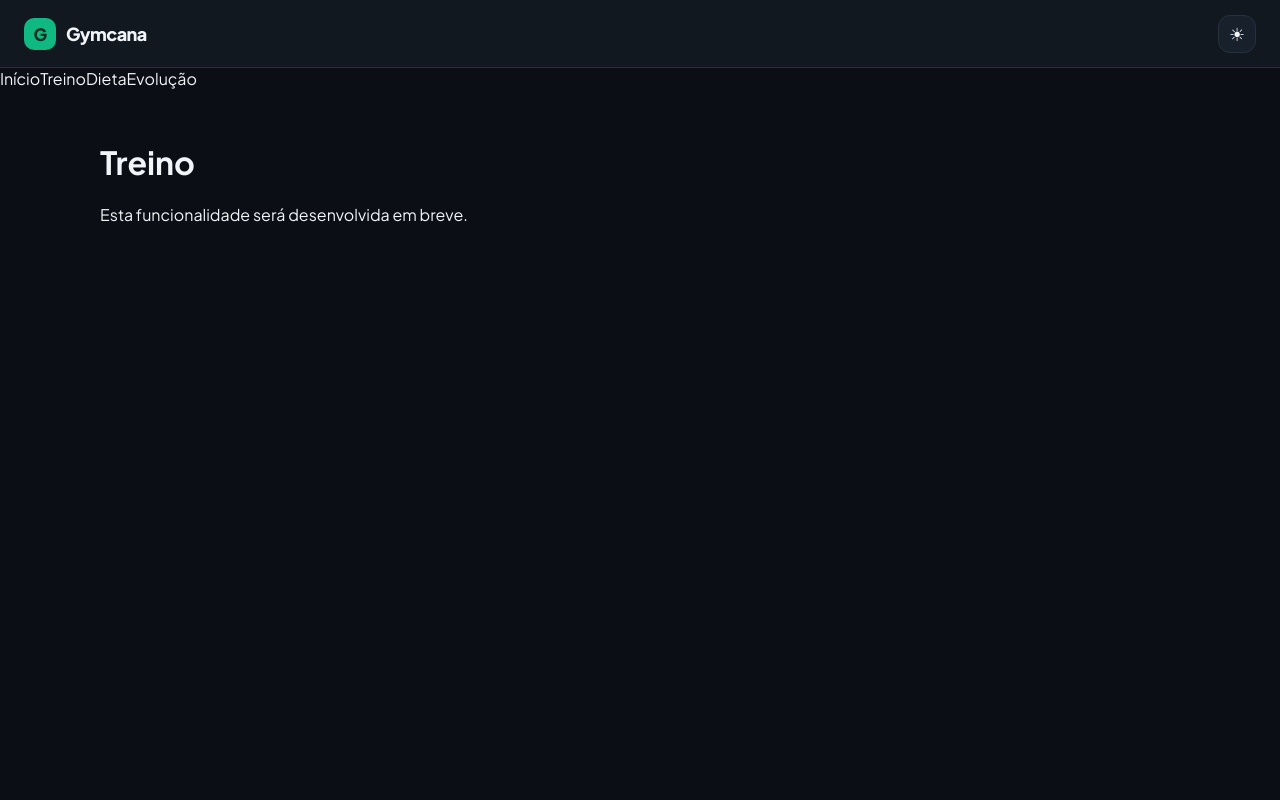
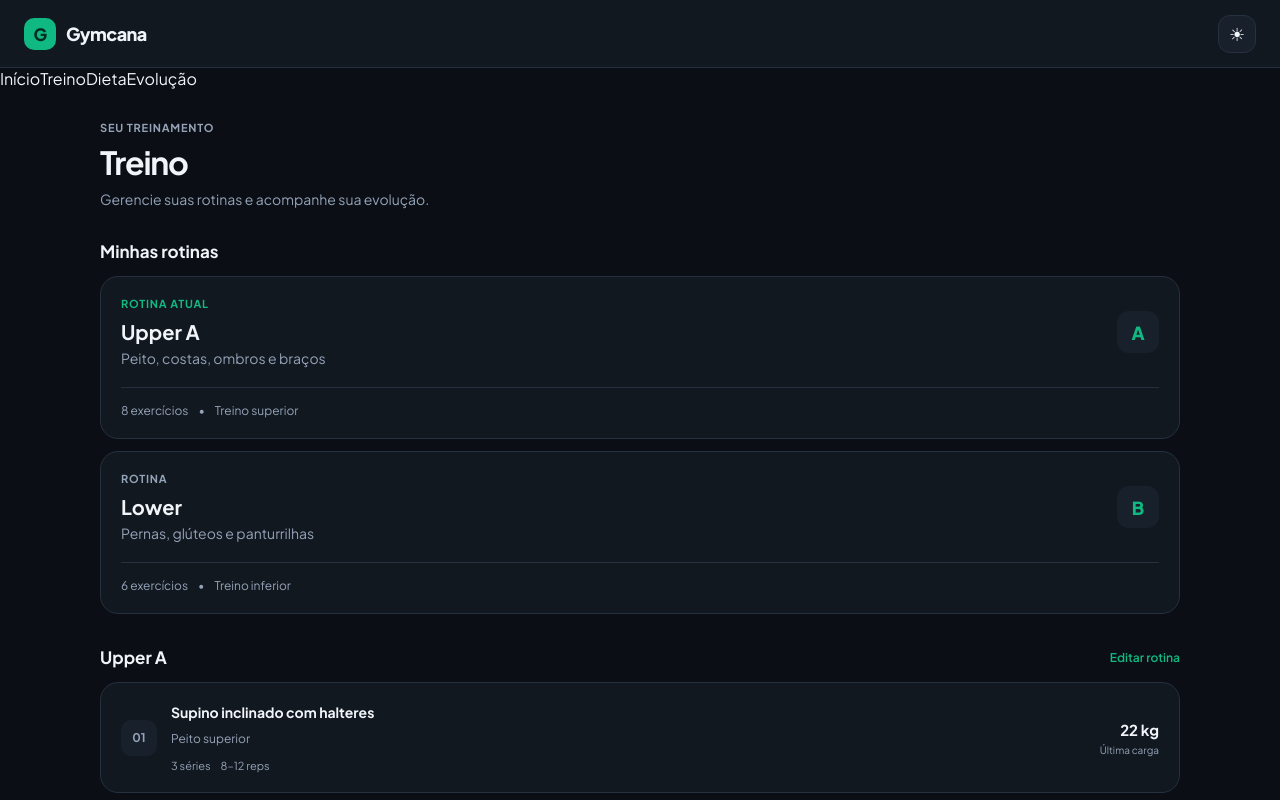
Before and after one commit to BrunoCTb/gymcana-frontend, a React (Vite) app: page /training in a window 1280 px wide. Shown: the top 800 px of the page. Built offline with nearby package versions, Linux system fonts and the light colour scheme.

Commit message:
feat: implement initial training page

```diff
--- a/src/app/router/index.tsx
+++ b/src/app/router/index.tsx
@@ -3,16 +3,20 @@ import AppLayout from '../layouts/AppLayout'
 import HomePage from '../../modules/home/pages/HomePage'
 import NotFoundPage from '../../modules/home/pages/NotFoundPage'
 import PlaceholderPage from '../../modules/home/pages/PlaceholderPage'
+import TrainingPage from '../../modules/training/pages/TrainingPage'
 
 function AppRouter() {
   return (
     <BrowserRouter>
       <Routes>
         <Route element={<AppLayout />}>
-          <Route path="/" element={<HomePage />} />
+          <Route
+            path="/"
+            element={<HomePage />}
+            />
           <Route
             path="/training"
-            element={<PlaceholderPage title="Treino" />}
+            element={<TrainingPage />}
           />
           <Route
             path="/nutrition"
@@ -23,7 +27,6 @@ function AppRouter() {
             element={<PlaceholderPage title="Evolução" />}
           />
         </Route>
-
         <Route path="*" element={<NotFoundPage />} />
       </Routes>
     </BrowserRouter>
--- /dev/null
+++ b/src/modules/training/pages/TrainingPage.module.css
@@ -0,0 +1,155 @@
+
+.page {
+  display: flex;
+  flex-direction: column;
+  gap: 32px;
+}
+
+.heading h1 {
+  margin: 8px 0;
+  font-size: clamp(25px, 4vw, 32px);
+  letter-spacing: -1.2px;
+}
+
+.heading p,
+.routineHeader p {
+  margin: 0;
+  color: var(--color-text-muted);
+  font-size: 14px;
+}
+
+.eyebrow,
+.cardLabel,
+.activeLabel {
+  display: block;
+  color: var(--color-text-muted);
+  font-size: 11px;
+  font-weight: 700;
+  letter-spacing: 0.8px;
+}
+
+.activeLabel {
+  color: var(--color-primary);
+}
+
+.section {
+  display: flex;
+  flex-direction: column;
+  gap: 14px;
+}
+
+.routineList,
+.exerciseList {
+  display: flex;
+  flex-direction: column;
+  gap: 12px;
+}
+
+.routineHeader {
+  display: flex;
+  align-items: center;
+  justify-content: space-between;
+  gap: 16px;
+}
+
+.routineHeader h2 {
+  margin: 9px 0 5px;
+  font-size: 20px;
+}
+
+.routineBadge {
+  display: grid;
+  width: 42px;
+  height: 42px;
+  place-items: center;
+  border-radius: var(--radius-md);
+  background: var(--color-surface-elevated);
+  color: var(--color-primary);
+  font-size: 18px;
+  font-weight: 800;
+}
+
+.routineFooter {
+  display: flex;
+  gap: 10px;
+  margin-top: 20px;
+  padding-top: 15px;
+  border-top: 1px solid var(--color-border);
+  color: var(--color-text-muted);
+  font-size: 12px;
+}
+
+.exercise {
+  display: flex;
+  align-items: center;
+  gap: 14px;
+}
+
+.exerciseNumber {
+  display: grid;
+  flex-shrink: 0;
+  width: 36px;
+  height: 36px;
+  place-items: center;
+  border-radius: 10px;
+  background: var(--color-surface-elevated);
+  color: var(--color-text-muted);
+  font-size: 12px;
+  font-weight: 700;
+}
+
+.exerciseInfo {
+  flex: 1;
+  min-width: 0;
+}
+
+.exerciseInfo h3 {
+  margin: 0 0 5px;
+  font-size: 14px;
+  font-weight: 700;
+}
+
+.exerciseInfo > span {
+  color: var(--color-text-muted);
+  font-size: 12px;
+}
+
+.exerciseDetails {
+  display: flex;
+  flex-wrap: wrap;
+  gap: 10px;
+  margin-top: 12px;
+  color: var(--color-text-muted);
+  font-size: 11px;
+}
+
+.load {
+  display: flex;
+  flex-direction: column;
+  align-items: flex-end;
+  gap: 5px;
+  flex-shrink: 0;
+}
+
+.load strong {
+  font-size: 15px;
+}
+
+.load span {
+  color: var(--color-text-muted);
+  font-size: 10px;
+}
+
+@media (max-width: 400px) {
+  .exercise {
+    gap: 9px;
+  }
+
+  .exerciseInfo h3 {
+    font-size: 13px;
+  }
+
+  .load strong {
+    font-size: 13px;
+  }
+}
--- /dev/null
+++ b/src/modules/training/pages/TrainingPage.tsx
@@ -0,0 +1,129 @@
+
+import Card from '../../../components/ui/Card'
+import SectionHeader from '../../../components/ui/SectionHeader'
+import styles from './TrainingPage.module.css'
+
+const exercises = [
+  {
+    name: 'Supino inclinado com halteres',
+    muscle: 'Peito superior',
+    sets: '3 séries',
+    reps: '8–12 reps',
+    load: '22 kg',
+  },
+  {
+    name: 'Puxada alta aberta',
+    muscle: 'Costas',
+    sets: '3 séries',
+    reps: '8–12 reps',
+    load: '45 kg',
+  },
+  {
+    name: 'Desenvolvimento máquina',
+    muscle: 'Ombros',
+    sets: '3 séries',
+    reps: '8–12 reps',
+    load: '30 kg',
+  },
+  {
+    name: 'Rosca Scott',
+    muscle: 'Bíceps',
+    sets: '3 séries',
+    reps: '8–12 reps',
+    load: '20 kg',
+  },
+  {
+    name: 'Tríceps corda',
+    muscle: 'Tríceps',
+    sets: '3 séries',
+    reps: '10–12 reps',
+    load: '25 kg',
+  },
+]
+
+function TrainingPage() {
+  return (
+    <div className={styles.page}>
+      <section className={styles.heading}>
+        <div>
+          <span className={styles.eyebrow}>SEU TREINAMENTO</span>
+          <h1>Treino</h1>
+          <p>Gerencie suas rotinas e acompanhe sua evolução.</p>
+        </div>
+      </section>
+
+      <section className={styles.section}>
+        <SectionHeader title="Minhas rotinas" />
+
+        <div className={styles.routineList}>
+          <Card>
+            <div className={styles.routineHeader}>
+              <div>
+                <span className={styles.activeLabel}>ROTINA ATUAL</span>
+                <h2>Upper A</h2>
+                <p>Peito, costas, ombros e braços</p>
+              </div>
+              <span className={styles.routineBadge}>A</span>
+            </div>
+
+            <div className={styles.routineFooter}>
+              <span>8 exercícios</span>
+              <span>•</span>
+              <span>Treino superior</span>
+            </div>
+          </Card>
+
+          <Card>
+            <div className={styles.routineHeader}>
+              <div>
+                <span className={styles.cardLabel}>ROTINA</span>
+                <h2>Lower</h2>
+                <p>Pernas, glúteos e panturrilhas</p>
+              </div>
+              <span className={styles.routineBadge}>B</span>
+            </div>
+
+            <div className={styles.routineFooter}>
+              <span>6 exercícios</span>
+              <span>•</span>
+              <span>Treino inferior</span>
+            </div>
+          </Card>
+        </div>
+      </section>
+
+      <section className={styles.section}>
+        <SectionHeader title="Upper A" action="Editar rotina" />
+
+        <div className={styles.exerciseList}>
+          {exercises.map((exercise, index) => (
+            <Card key={exercise.name}>
+              <div className={styles.exercise}>
+                <div className={styles.exerciseNumber}>
+                  {String(index + 1).padStart(2, '0')}
+                </div>
+
+                <div className={styles.exerciseInfo}>
+                  <h3>{exercise.name}</h3>
+                  <span>{exercise.muscle}</span>
+
+                  <div className={styles.exerciseDetails}>
+                    <span>{exercise.sets}</span>
+                    <span>{exercise.reps}</span>
+                  </div>
+                </div>
+
+                <div className={styles.load}>
+                  <strong>{exercise.load}</strong>
+                  <span>Última carga</span>
+                </div>
+              </div>
+            </Card>
+          ))}
+        </div>
+      </section>
+    </div>
+  )
+}
+
+export default TrainingPage
```
